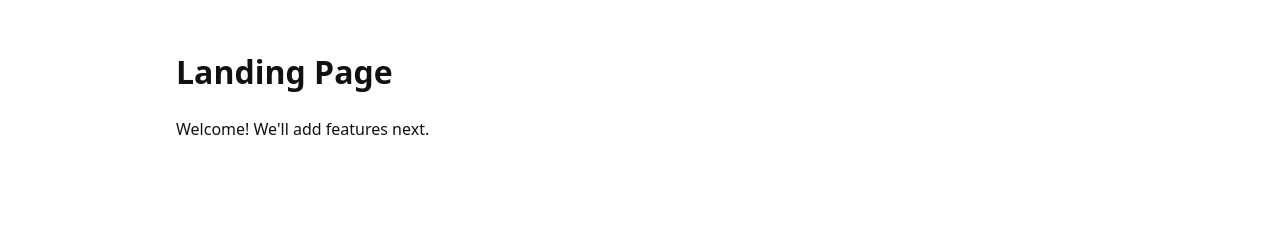
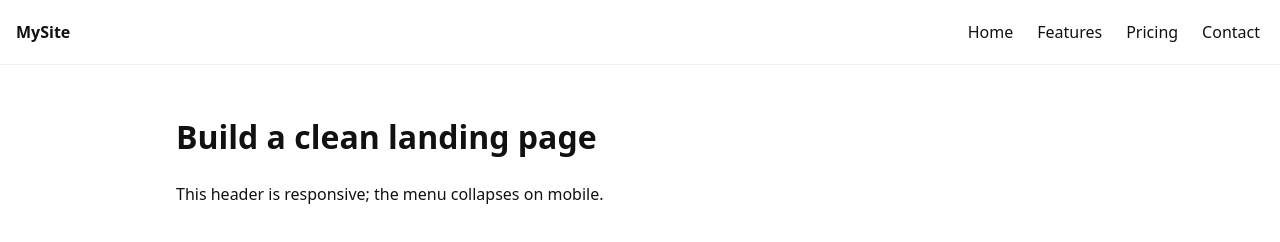
Before and after one commit to tapasvi8/landing-page, a plain HTML site: page index.html in a window 1280 px wide. Drawn offline with Linux system fonts and the light colour scheme.

Commit message:
feat(header): responsive navigation with toggle

```diff
--- a/css/style.css
+++ b/css/style.css
@@ -2,3 +2,30 @@
 * { box-sizing: border-box; }
 body { margin: 0; font: 16px/1.5 system-ui, -apple-system, Segoe UI, Roboto, Helvetica, Arial, sans-serif; color: #111; }
 .container { max-width: 960px; margin: 3rem auto; padding: 0 1rem; }
+
+/* Header / Nav */
+.site-header {
+  position: sticky; top: 0; z-index: 10;
+  display: flex; align-items: center; gap: 1rem;
+  padding: .75rem 1rem; border-bottom: 1px solid #eee;
+  background: rgba(255,255,255,.92); backdrop-filter: saturate(180%) blur(8px);
+}
+.brand { font-weight: 700; text-decoration: none; color: #111; }
+
+#menu-toggle {
+  margin-left: auto; font-size: 1.25rem;
+  border: 1px solid #ddd; background: #f8f8f8;
+  padding: .4rem .6rem; border-radius: .5rem; cursor: pointer;
+}
+
+.nav { display: none; flex-direction: column; gap: .5rem; width: 100%; }
+.nav a { text-decoration: none; color: #111; padding: .5rem .25rem; border-radius: .375rem; }
+.nav a:hover { background: #f0f7ff; color: #0b5ed7; }
+.nav.open { display: flex; }
+
+/* Desktop */
+@media (min-width: 768px) {
+  #menu-toggle { display: none; }
+  .site-header { gap: 2rem; }
+  .nav { display: flex !important; flex-direction: row; justify-content: flex-end; gap: 1rem; }
+}
--- a/index.html
+++ b/index.html
@@ -7,10 +7,22 @@
   <link rel="stylesheet" href="css/style.css" />
 </head>
 <body>
-  <main class="container">
-    <h1>Landing Page</h1>
-    <p>Welcome! We'll add features next.</p>
+  <header class="site-header">
+    <a class="brand" href="#">MySite</a>
+    <button id="menu-toggle" aria-controls="nav-links" aria-expanded="false" aria-label="Toggle navigation">☰</button>
+    <nav id="nav-links" class="nav">
+      <a href="#home">Home</a>
+      <a href="#features">Features</a>
+      <a href="#pricing">Pricing</a>
+      <a href="#contact">Contact</a>
+    </nav>
+  </header>
+
+  <main class="container" id="home">
+    <h1>Build a clean landing page</h1>
+    <p>This header is responsive; the menu collapses on mobile.</p>
   </main>
+
   <script src="js/main.js"></script>
 </body>
 </html>
--- a/js/main.js
+++ b/js/main.js
@@ -1,2 +1,11 @@
-// initial JS placeholder
 console.log("Landing page ready");
+
+// Simple menu toggle for mobile
+const btn = document.getElementById("menu-toggle");
+const nav = document.getElementById("nav-links");
+if (btn && nav) {
+  btn.addEventListener("click", () => {
+    const isOpen = nav.classList.toggle("open");
+    btn.setAttribute("aria-expanded", String(isOpen));
+  });
+}
```
